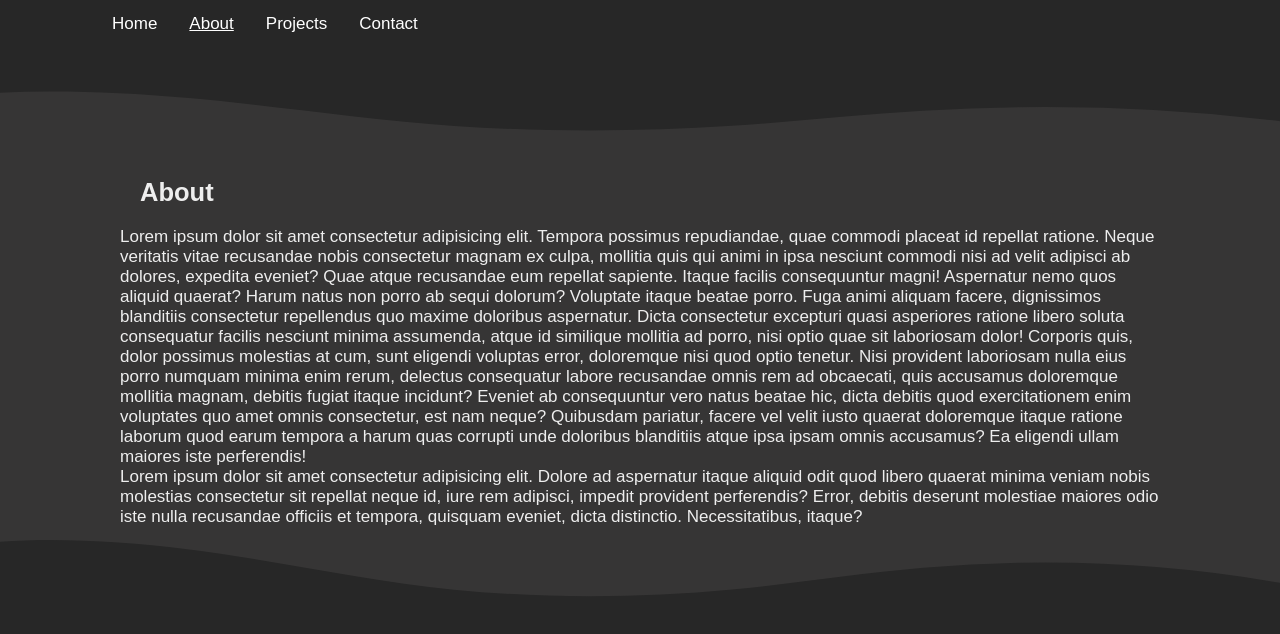
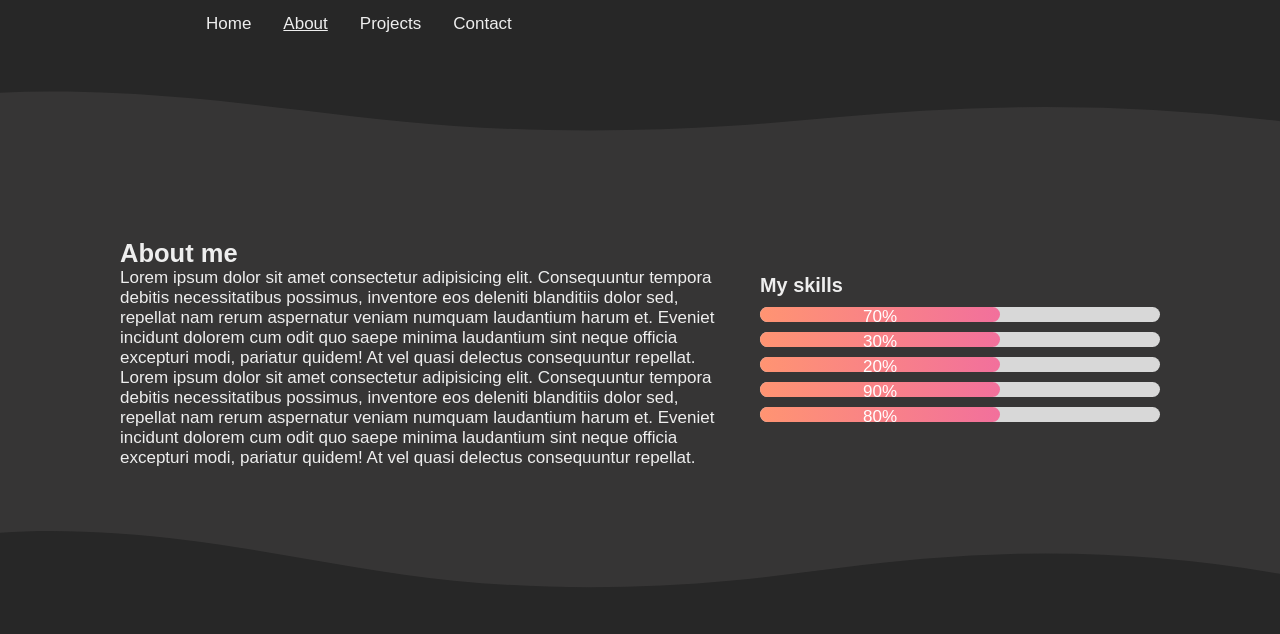
Before and after one commit to whatthefoobar/portfolio-landing-page, a plain HTML site: page index.html in a window 1280 px wide. Both pictures are taken after a click on the button "About". Drawn offline with nearby package versions, Linux system fonts and the light colour scheme.

Commit message:
some layout testing

```diff
--- a/index.html
+++ b/index.html
@@ -48,19 +48,41 @@
   </div>
 
   <div id="About" class="tabcontent">
-    <section  class="two grey">
+    <section  class="about two grey">
       <div class="wave1">
         <svg data-name="Layer 1" xmlns="http://www.w3.org/2000/svg" viewBox="0 0 1200 120" preserveAspectRatio="none">
             <path d="M985.66,92.83C906.67,72,823.78,31,743.84,14.19c-82.26-17.34-168.06-16.33-250.45.39-57.84,11.73-114,31.07-172,41.86A600.21,600.21,0,0,1,0,27.35V120H1200V95.8C1132.19,118.92,1055.71,111.31,985.66,92.83Z" class="shape-fill"></path>
         </svg>
       </div>
-      <h1>About</h1>
-      <p>
-        Lorem ipsum dolor sit amet consectetur adipisicing elit. Tempora possimus repudiandae, quae commodi placeat id repellat ratione. Neque veritatis vitae recusandae nobis consectetur magnam ex culpa, mollitia quis qui animi in ipsa nesciunt commodi nisi ad velit adipisci ab dolores, expedita eveniet? Quae atque recusandae eum repellat sapiente. Itaque facilis consequuntur magni! Aspernatur nemo quos aliquid quaerat? Harum natus non porro ab sequi dolorum? Voluptate itaque beatae porro. Fuga animi aliquam facere, dignissimos blanditiis consectetur repellendus quo maxime doloribus aspernatur. Dicta consectetur excepturi quasi asperiores ratione libero soluta consequatur facilis nesciunt minima assumenda, atque id similique mollitia ad porro, nisi optio quae sit laboriosam dolor! Corporis quis, dolor possimus molestias at cum, sunt eligendi voluptas error, doloremque nisi quod optio tenetur. Nisi provident laboriosam nulla eius porro numquam minima enim rerum, delectus consequatur labore recusandae omnis rem ad obcaecati, quis accusamus doloremque mollitia magnam, debitis fugiat itaque incidunt? Eveniet ab consequuntur vero natus beatae hic, dicta debitis quod exercitationem enim voluptates quo amet omnis consectetur, est nam neque? Quibusdam pariatur, facere vel velit iusto quaerat doloremque itaque ratione laborum quod earum tempora a harum quas corrupti unde doloribus blanditiis atque ipsa ipsam omnis accusamus? Ea eligendi ullam maiores iste perferendis!
-      </p>
-      <p>
-        Lorem ipsum dolor sit amet consectetur adipisicing elit. Dolore ad aspernatur itaque aliquid odit quod libero quaerat minima veniam nobis molestias consectetur sit repellat neque id, iure rem adipisci, impedit provident perferendis? Error, debitis deserunt molestiae maiores odio iste nulla recusandae officiis et tempora, quisquam eveniet, dicta distinctio. Necessitatibus, itaque?
-      </p>
+      <div class="about__text">
+        <h1>About me</h1>
+        <p>Lorem ipsum dolor sit amet consectetur adipisicing elit. Consequuntur tempora debitis necessitatibus possimus, inventore eos deleniti blanditiis dolor sed, repellat nam rerum aspernatur veniam numquam laudantium harum et. Eveniet incidunt dolorem cum odit quo saepe minima laudantium sint neque officia excepturi modi, pariatur quidem! At vel quasi delectus consequuntur repellat.</p>
+        <p>Lorem ipsum dolor sit amet consectetur adipisicing elit. Consequuntur tempora debitis necessitatibus possimus, inventore eos deleniti blanditiis dolor sed, repellat nam rerum aspernatur veniam numquam laudantium harum et. Eveniet incidunt dolorem cum odit quo saepe minima laudantium sint neque officia excepturi modi, pariatur quidem! At vel quasi delectus consequuntur repellat.</p>
+      </div>
+
+      <div class="about__skills">
+        <h3>My skills</h3>
+        <div class="progress">
+          <div class="progress-done p70"> 70%</div>
+        </div>
+        <div class="progress">
+          <div class="progress-done p30"> 30%</div>
+        </div>
+        <div class="progress">
+          <div class="progress-done p20"> 20%</div>
+        </div>
+        <div class="progress">
+          <div class="progress-done p20"> 90%</div>
+        </div>
+        <div class="progress">
+          <div class="progress-done p20"> 80%</div>
+        </div>
+      </div>
+
+
+
+
+
 
       <!-- <div class="curve"></div> -->
       <div class="wave2">
@@ -72,7 +94,7 @@
   </div>
 
   <div id="Projects" class="tabcontent">
-    <section  class="two grey">
+    <section  class="three grey">
       <div class="wave1">
         <svg data-name="Layer 1" xmlns="http://www.w3.org/2000/svg" viewBox="0 0 1200 120" preserveAspectRatio="none">
             <path d="M985.66,92.83C906.67,72,823.78,31,743.84,14.19c-82.26-17.34-168.06-16.33-250.45.39-57.84,11.73-114,31.07-172,41.86A600.21,600.21,0,0,1,0,27.35V120H1200V95.8C1132.19,118.92,1055.71,111.31,985.66,92.83Z" class="shape-fill"></path>
@@ -96,7 +118,7 @@
   </div>
 
   <div id="Contact" class="tabcontent">
-    <section class="three grey">
+    <section class="four grey">
       <div class="wave1">
         <svg data-name="Layer 1" xmlns="http://www.w3.org/2000/svg" viewBox="0 0 1200 120" preserveAspectRatio="none">
             <path d="M985.66,92.83C906.67,72,823.78,31,743.84,14.19c-82.26-17.34-168.06-16.33-250.45.39-57.84,11.73-114,31.07-172,41.86A600.21,600.21,0,0,1,0,27.35V120H1200V95.8C1132.19,118.92,1055.71,111.31,985.66,92.83Z" class="shape-fill"></path>
--- a/js/app.js
+++ b/js/app.js
@@ -13,3 +13,9 @@ function openTab(evt, tabName) {
   document.getElementById(tabName).style.display = "block";
   evt.currentTarget.className += " active";
 }
+//about page progress bar
+// const progress = document.querySelector('.progress-done');
+// setTimeout(() => {
+//   progress.style.width = progress.getAttribute('data-done') + '%';
+//   progress.style.opacity = 1;
+// },500)
--- /dev/null
+++ b/sass/_about.scss
@@ -0,0 +1,58 @@
+.about{
+  position: relative;
+  display: flex;
+  flex-direction: row;
+  justify-content: center;
+  align-items: center;
+  gap: 4rem;
+  // align-items: flex-start;
+  min-height: 500px;
+  padding: 7rem 15vh;
+  border: none;
+  margin-top: 5vh;
+
+ &__text{
+  margin-top:3rem;
+}
+ &__skills{
+  margin-top:3rem;
+
+  .progress {
+    background-color:#d8d8d8;
+    border-radius:20px;
+    height:15px;
+    width:400px;
+    margin: 10px 0;
+
+    &-done {
+      background: linear-gradient(to left, #F2709C, #FF9472);
+      // box-shadow: 0 3px 3px -5px #F2709C, 0 2px 5px #F2709C;
+      border-radius: 20px;
+      color: #fff;
+      display: inline-block;
+      // display: flex;
+      // align-items: center;
+      // justify-content: center;
+      height: 100%;
+      width: 60%;
+      text-align: center;
+      // width: 0;
+      // opacity: 0;
+      // transition: 1s ease;
+
+      // .p70 {
+      //  width: 70%;
+      // }
+
+      // .p30{
+      //   width: 30%;
+      //  }
+      // .p20{
+      //   width: 20%;
+      // }
+    }
+  }
+
+
+}
+}
--- a/sass/_config.scss
+++ b/sass/_config.scss
@@ -30,7 +30,7 @@ $color-grey: #363535;
   }
 
 .align{
-  max-width: 1100px;
+  max-width: 900px;
   width: 85%;
   margin: 0 auto;
 }
--- a/sass/main.scss
+++ b/sass/main.scss
@@ -1,11 +1,12 @@
 @import "./config";
 @import "./tabnavigationmenu";
+@import "./about";
 
 .tabcontent-home{
   display: block;
 }
 
-.two, .three, .four {
+.three, .four {
   position: relative;
   display: flex;
   flex-direction: column;
```
Also changed, not shown: css/main.css, 1 other file.
